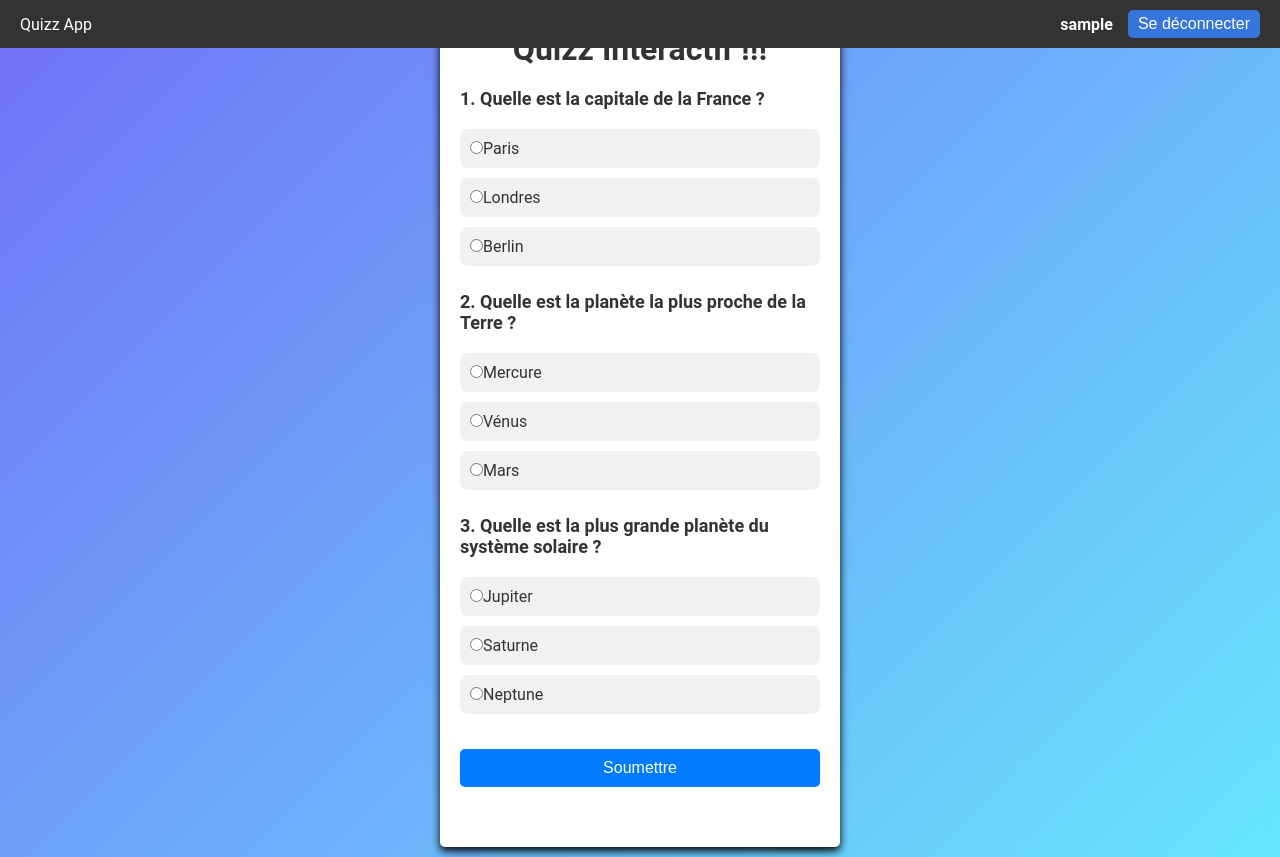
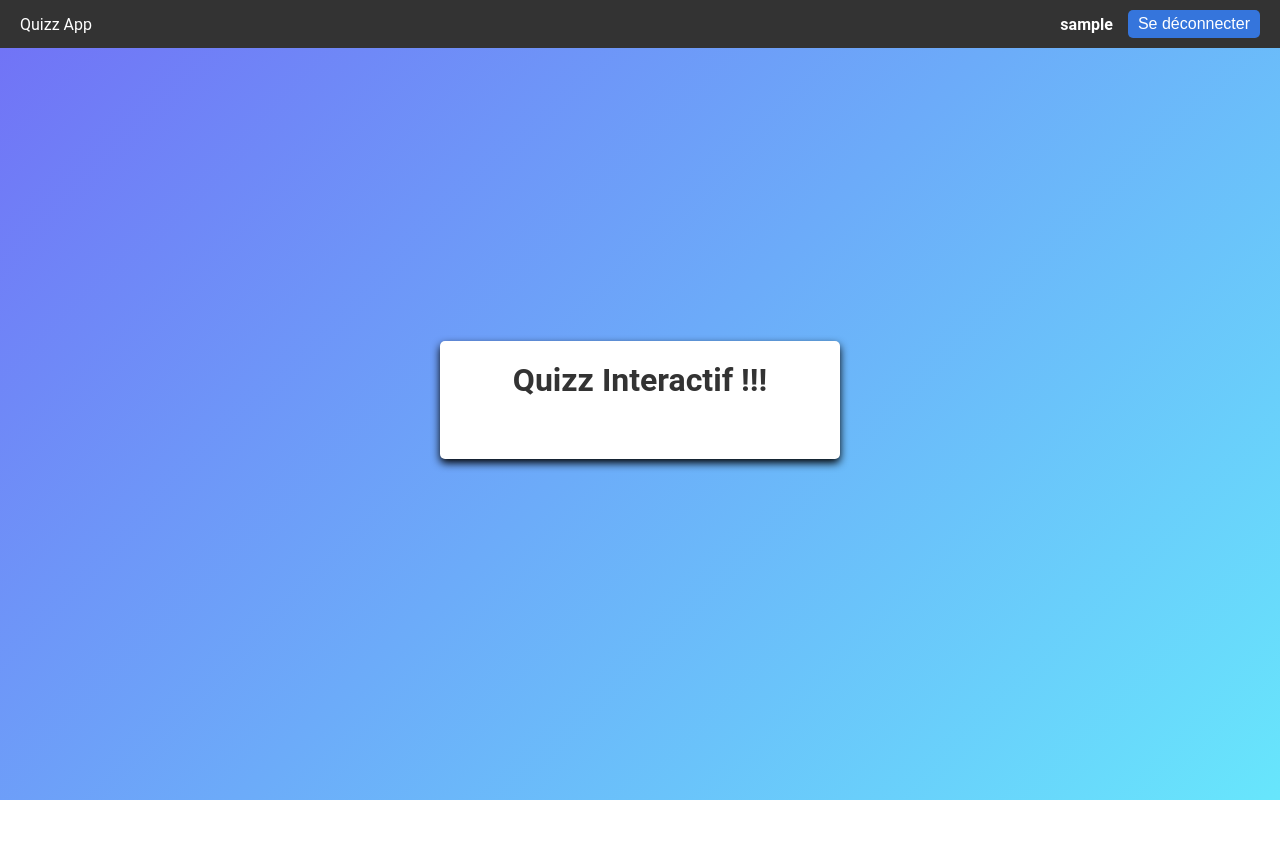
Before and after one commit to benko45/PROJETFRONT, a plain HTML site: page index.html in a window 1280 px wide. After the commit the page ends 800 px from the top, so only its background shows below. Drawn offline with Linux system fonts and the light colour scheme; sample sign-in values are in the browser's storage.

Commit message:
petit commit

```diff
--- a/index.html
+++ b/index.html
@@ -18,27 +18,7 @@
     </header>
     <div class="container">
         <h1>Quizz Interactif !!!</h1>
-        <form action="" id="quizz-form">
-            <div class="question">
-                <p>1. Quelle est la capitale de la France ?</p>
-                <label><input type="radio" name="q1" value="Paris">Paris</label>
-                <label><input type="radio" name="q1" value="Londres">Londres</label>
-                <label><input type="radio" name="q1" value="Berlin">Berlin</label>
-            </div>
-            <div class="question">
-                <p>2. Quelle est la planète la plus proche de la Terre ?</p>
-                <label><input type="radio" name="q2" value="Mercure">Mercure</label>
-                <label><input type="radio" name="q2" value="Vénus">Vénus</label>
-                <label><input type="radio" name="q2" value="Mars">Mars</label>
-            </div>
-            <div class="question">
-                <p>3. Quelle est la plus grande planète du système solaire ?</p>
-                <label><input type="radio" name="q3" value="Jupiter">Jupiter</label>
-                <label><input type="radio" name="q3" value="Saturne">Saturne</label>
-                <label><input type="radio" name="q3" value="Neptune">Neptune</label>
-            </div>
-        <button type="button" onClick="submitQuizz()">Soumettre</button>
-        </form>
+
         <div id="result"></div>
     </div>
     <script src="script.js"></script>
```
Also changed, not shown: toto.txt (deleted).
